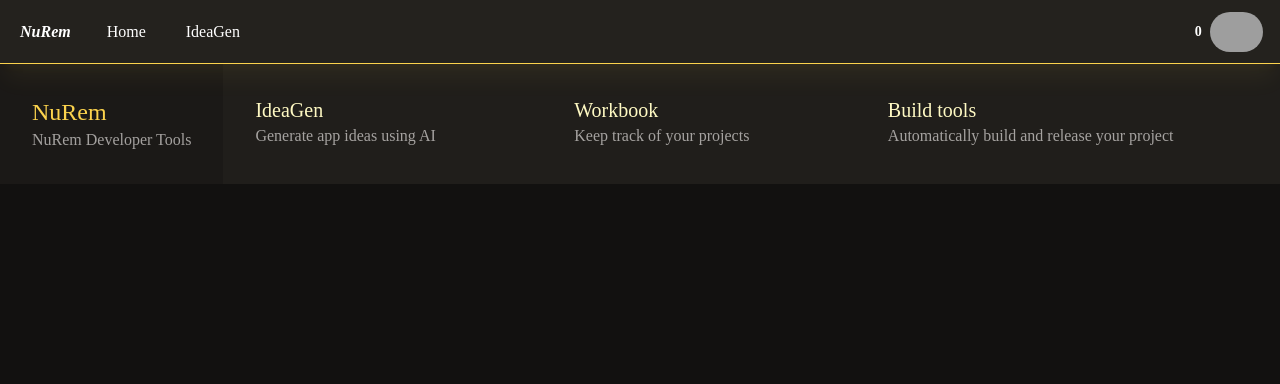
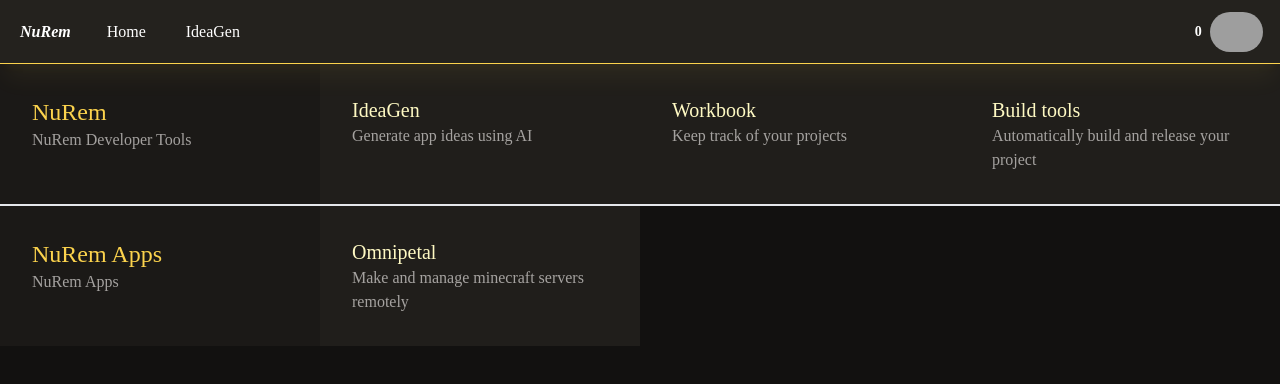
Before and after one commit to juaneth/NuRem, a React (Vite) app in the folder web/: page / in a window 1280 px wide. Shown: the top 384 px of the page. Built offline with nearby package versions, Linux system fonts and the light colour scheme; no server answers; grey boxes are pictures that could not be loaded; a web font is replaced by a local one.

Commit message:
fixed grid

```diff
--- a/web/src/Routes/Home.jsx
+++ b/web/src/Routes/Home.jsx
@@ -13,30 +13,31 @@
 
 function Home() {
   return (
-    <div className="flex w-full">
-      <div className="flex flex-col lg:flex-row w-full transition-all lg:hover:translate-y-10 hover:z-40">
-        <div className="p-8 bg-neutral/50 transition-all">
+    <div className="flex flex-col w-full">
+      <div className="flex flex-col lg:flex-row w-full transition-all border-b-2">
+        <div className="p-8 bg-neutral/50 transition-all w-80">
           <h1 className="text-2xl text-primary">NuRem</h1>
 
           <p className="opacity-75">NuRem Developer Tools</p>
         </div>
 
+        <div className="flex-grow flex flex-row transition-all hover:z-50">
           <Link
             to="/IdeaGen"
-          className="p-8 bg-neutral/80 flex-grow transition-all hover:bg-black hover:shadow-lg hover:-translate-y-5 hover:z-50"
+            className="p-8 bg-neutral/80 basis-1/3 transition-all hover:bg-black hover:shadow-lg hover:-translate-y-5 hover:z-50"
           >
             <h1 className="text-xl text-accent">IdeaGen</h1>
 
             <p className="opacity-75">Generate app ideas using AI</p>
           </Link>
 
-        <div className="p-8 bg-neutral/80 flex-grow transition-all hover:bg-black hover:shadow-lg hover:-translate-y-5 hover:z-50">
+          <div className="p-8 bg-neutral/80 basis-1/3 transition-all hover:bg-black hover:shadow-lg hover:-translate-y-5 hover:z-50">
             <h1 className="text-xl text-accent">Workbook</h1>
 
             <p className="opacity-75">Keep track of your projects</p>
           </div>
 
-        <div className="p-8 bg-neutral/80 flex-grow transition-all hover:bg-black hover:shadow-lg hover:-translate-y-5 hover:z-50">
+          <div className="p-8 bg-neutral/80 basis-1/3 transition-all hover:bg-black hover:shadow-lg hover:-translate-y-5 hover:z-50">
             <h1 className="text-xl text-accent">Build tools</h1>
 
             <p className="opacity-75">
@@ -45,6 +46,28 @@
           </div>
         </div>
       </div>
+
+      <div className="flex flex-col lg:flex-row w-full transition-all">
+        <div className="p-8 bg-neutral/50 transition-all w-80">
+          <h1 className="text-2xl text-primary">NuRem Apps</h1>
+
+          <p className="opacity-75">NuRem Apps</p>
+        </div>
+
+        <div className="flex-grow flex flex-row transition-all hover:z-50">
+          <Link
+            to="/IdeaGen"
+            className="p-8 bg-neutral/80 basis-1/3 transition-all hover:bg-black hover:shadow-lg hover:-translate-y-5 hover:z-50"
+          >
+            <h1 className="text-xl text-accent">Omnipetal</h1>
+
+            <p className="opacity-75">
+              Make and manage minecraft servers remotely
+            </p>
+          </Link>
+        </div>
+      </div>
+    </div>
   );
 }
 
--- a/web/src/Routes/IdeaGen.jsx
+++ b/web/src/Routes/IdeaGen.jsx
@@ -14,7 +14,11 @@
 function IdeaGen() {
   return (
     <>
-      <h1>IDEAGEN</h1>
+      <div className="flex w-full">
+        <div className="">
+          <h1 className="text-2xl font-bold">IdeaGen</h1>
+        </div>
+      </div>
     </>
   );
 }
```
Lines whose indentation alone changed are shown as unchanged.
